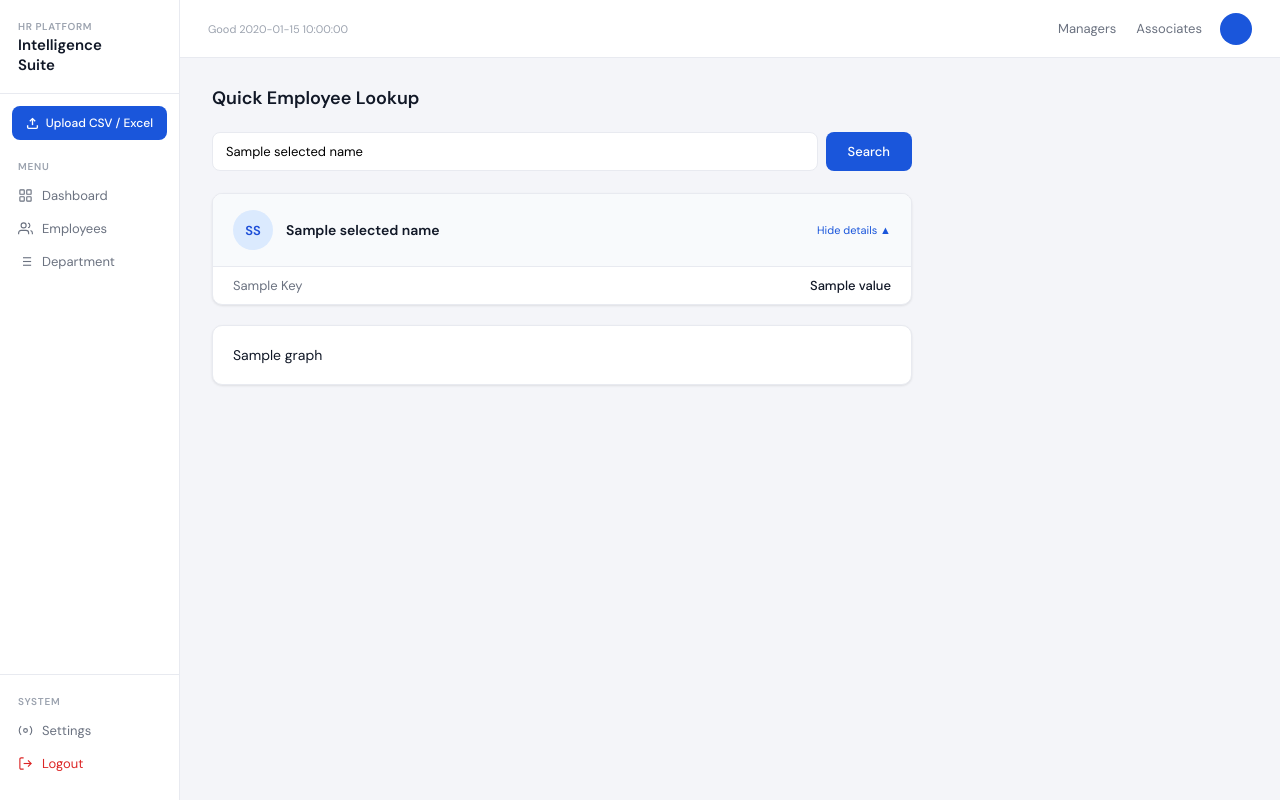
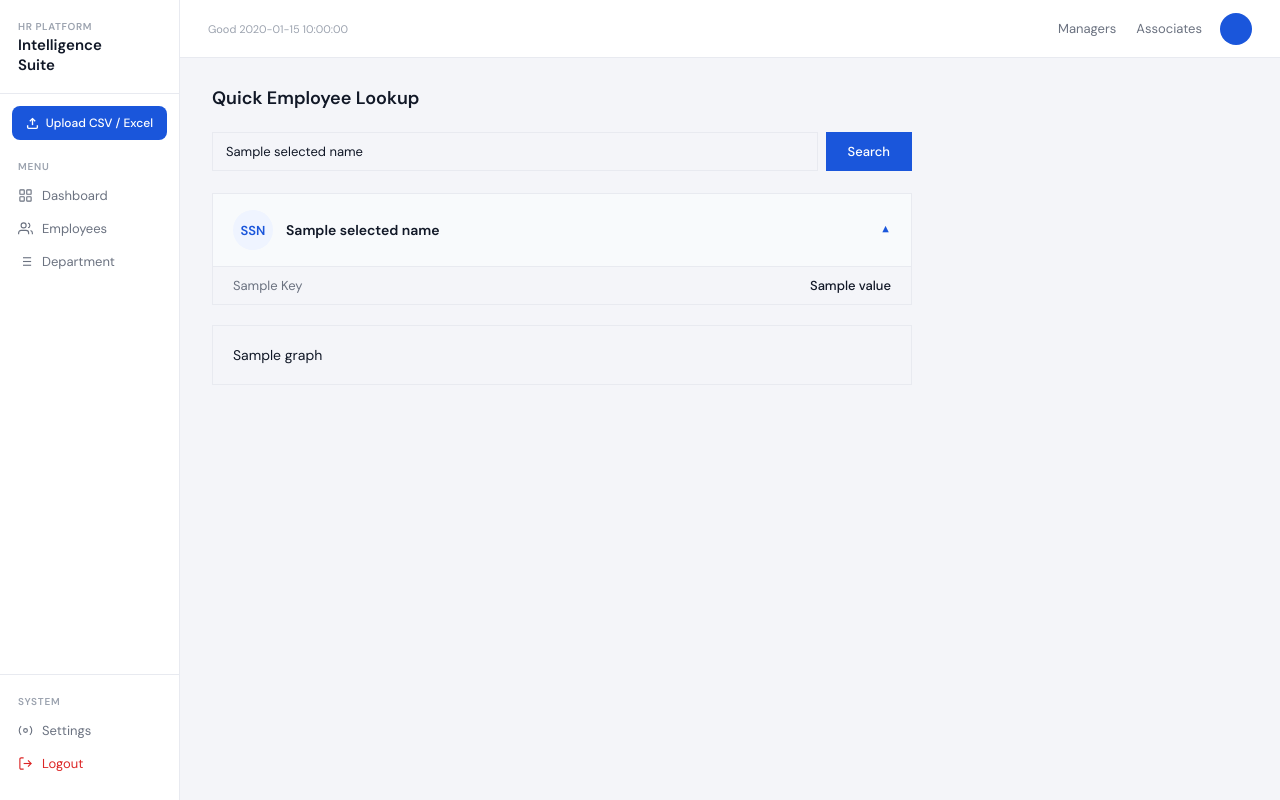
Before and after one commit to AshiMahajan/Employee-Analysis-and-Termination-algo, a Flask app: template templates/associate_insights.html in a window 1280 px wide. Run offline with Flask 3, Linux system fonts and the light colour scheme; the template is opened without the code that fills it: most values are stand-ins (such as "Sample title", 1, 10 or a date in 2020); some libraries are stand-ins or nearby versions.

Commit message:
Refactor associate_insights template UI and details
Polish and modernize the associate_insights.html template: replace hard-coded colors/sizes with CSS variables (radius, surface, blue tones), standardize borders to 0.5px, remove box-shadow usage, and tweak focus/transition timings. Replace the custom JS toggle and manual result body markup with native <details>/<summary> semantics, add a rotating chevron, render avatar initials server-side, and remove the now-unnecessary script. Clean up the datalist rendering (one flat option per name) and adjust copy (placeholder). Minor template/whitespace reorganizations and conditional block realignments for clarity.

```diff
--- a/templates/associate_insights.html
+++ b/templates/associate_insights.html
@@ -12,7 +12,6 @@ block content %}
     color: var(--text);
   }
 
-  /* Search bar */
   .search-bar {
     display: flex;
     gap: 8px;
@@ -21,10 +20,12 @@ block content %}
   .search-bar input {
     flex: 1;
     padding: 10px 13px;
-    border: 1px solid var(--border);
-    border-radius: 8px;
+    border: 0.5px solid var(--border);
+    border-radius: var(--radius-md);
     font-size: 13px;
     font-family: var(--font);
+    background: var(--surface);
+    color: var(--text);
     outline: none;
     transition:
       border-color 0.15s,
@@ -32,52 +33,57 @@ block content %}
   }
   .search-bar input:focus {
     border-color: var(--blue);
-    box-shadow: 0 0 0 3px rgba(26, 86, 219, 0.1);
+    box-shadow: 0 0 0 3px rgba(24, 95, 165, 0.1);
   }
   .search-bar button {
     background: var(--blue);
     color: #fff;
     border: none;
     padding: 10px 22px;
-    border-radius: 8px;
+    border-radius: var(--radius-md);
     font-size: 13px;
     font-family: var(--font);
     cursor: pointer;
     font-weight: 500;
-    transition: background 0.1s;
+    transition: background 0.15s;
   }
   .search-bar button:hover {
     background: var(--blue-dark);
   }
 
-  /* Result card */
   .result-card {
-    background: #fff;
-    border: 1px solid var(--border);
-    border-radius: 10px;
+    background: var(--surface);
+    border: 0.5px solid var(--border);
+    border-radius: var(--radius-lg);
     overflow: hidden;
-    box-shadow: var(--shadow);
     margin-bottom: 20px;
   }
-  .result-head {
+  .result-card summary {
     display: flex;
     align-items: center;
     gap: 13px;
     padding: 16px 20px;
     background: #f8fafc;
-    border-bottom: 1px solid var(--border);
+    border-bottom: 0.5px solid var(--border);
     cursor: pointer;
     user-select: none;
+    list-style: none;
   }
-  .result-head:hover {
+  .result-card summary::-webkit-details-marker {
+    display: none;
+  }
+  .result-card summary::marker {
+    display: none;
+  }
+  .result-card summary:hover {
     background: #f1f3f7;
   }
   .result-avatar {
     width: 40px;
     height: 40px;
     border-radius: 50%;
-    background: #dbeafe;
-    color: #1d4ed8;
+    background: var(--blue-light);
+    color: var(--blue);
     display: flex;
     align-items: center;
     justify-content: center;
@@ -91,22 +97,24 @@ block content %}
     flex: 1;
     color: var(--text);
   }
-  .expand-label {
+  .summary-chevron {
+    flex-shrink: 0;
+    color: var(--blue);
     font-size: 11px;
-    color: var(--blue);
-    flex-shrink: 0;
+    transition: transform 0.2s ease;
+  }
+  details[open] .summary-chevron {
+    transform: rotate(180deg);
   }
 
-  .result-body {
-    display: none;
-  }
   .result-row {
     display: flex;
     justify-content: space-between;
     align-items: center;
     padding: 10px 20px;
-    border-bottom: 1px solid var(--border);
+    border-bottom: 0.5px solid var(--border);
     font-size: 13px;
+    font-family: var(--font);
   }
   .result-row:last-child {
     border-bottom: none;
@@ -139,7 +147,6 @@ block content %}
     color: #16a34a;
   }
 
-  /* Graphs */
   .graphs-section {
     display: flex;
     flex-direction: column;
@@ -147,20 +154,18 @@ block content %}
     margin-bottom: 20px;
   }
   .graph-wrap {
-    background: #fff;
-    border: 1px solid var(--border);
-    border-radius: 10px;
+    background: var(--surface);
+    border: 0.5px solid var(--border);
+    border-radius: var(--radius-lg);
     padding: 20px;
-    box-shadow: var(--shadow);
     overflow-x: auto;
   }
 
-  /* Error / empty */
   .error-box {
     background: #fee2e2;
     color: #dc2626;
     padding: 12px 14px;
-    border-radius: 8px;
+    border-radius: var(--radius-md);
     font-size: 13px;
     margin-bottom: 16px;
   }
@@ -175,46 +180,42 @@ block content %}
 <div class="insights-wrap">
   <div class="page-title">Quick Employee Lookup</div>
 
-  <!--
-    POST to /associate_insights.
-    <datalist> gives native browser dropdown — no JS needed.
-    associate_names list comes from get_associate_names() in the Flask route.
-  -->
   <form method="POST" class="search-bar">
     <input
       type="text"
       name="associate_name"
-      placeholder="Enter associate name..."
+      placeholder="Search by name..."
       list="assocNameList"
       autocomplete="off"
       value="{{ selected_name or '' }}"
       required
     />
+    <!--
+      associate_names is now a flat list of strings: ["Alice Brown", "Peter Smith", ...]
+      One <option> per name, nothing else. Browser matches on what user types.
+    -->
     <datalist id="assocNameList">
       {% for name in associate_names %}
-      <option value="{{ name }}"></option>
-      {% endfor %}
+      <option value="{{ name }}">{% endfor %}</option>
     </datalist>
     <button type="submit">Search</button>
   </form>
 
-  <!-- Error state -->
   {% if insights and insights.error is defined and insights.error %}
   <div class="error-box">{{ insights.error }}</div>
-  {% endif %}
-
-  <!-- Results -->
-  {% if insights and not (insights.error is defined and insights.error) and
-  selected_name %} {% set skip_keys = ['associate_name', '_id'] %}
-
+  {% endif %} {% if insights and not (insights.error is defined and
+  insights.error) and selected_name %} {% set skip_keys = ['associate_name',
+  '_id'] %}
   <div class="result-card">
-    <div class="result-head" onclick="toggleBody()">
-      <div class="result-avatar" id="insAvatar">?</div>
-      <span class="result-name">{{ selected_name }}</span>
-      <span class="expand-label" id="expandLabel">Show details &#9660;</span>
-    </div>
-
-    <div class="result-body" id="resultBody">
+    <details open>
+      <summary>
+        <div class="result-avatar">
+          {{ selected_name.split(' ') | map('first') | join('') | upper |
+          truncate(2, false, '') }}
+        </div>
+        <span class="result-name">{{ selected_name }}</span>
+        <span class="summary-chevron">&#9660;</span>
+      </summary>
       {% for key, value in insights.items() %} {% if key not in skip_keys and
       value %}
       <div class="result-row">
@@ -233,19 +234,11 @@ block content %}
         </span>
       </div>
       {% endif %} {% endfor %}
-    </div>
+    </details>
   </div>
-
   {% elif selected_name and not insights %}
   <div class="empty-hint">No data found for "{{ selected_name }}".</div>
-  {% endif %}
-
-  <!-- Graphs -->
-  <!--
-    graphs_html is a list of Plotly chart HTML strings generated by get_associate_insights().
-    Each chart is rendered inside its own card. Add more chart types by extending that function.
-  -->
-  {% if graphs_html %}
+  {% endif %} {% if graphs_html %}
   <div class="graphs-section">
     {% for graph in graphs_html %}
     <div class="graph-wrap">{{ graph | safe }}</div>
@@ -254,21 +247,4 @@ block content %}
   {% endif %}
 </div>
 
-<script>
-  function toggleBody() {
-    const b = document.getElementById('resultBody');
-    const l = document.getElementById('expandLabel');
-    const open = b.style.display === 'block';
-    b.style.display = open ? 'none' : 'block';
-    l.innerHTML = open ? 'Show details &#9660;' : 'Hide details &#9650;';
-  }
-
-  /* Auto-expand and set avatar initials if results are present */
-  {% if insights and selected_name and not (insights.error is defined and insights.error) %}
-  toggleBody();
-  const _n = "{{ selected_name }}";
-  document.getElementById('insAvatar').textContent = _n.split(' ').map(x => x[0]).join('').slice(0,2).toUpperCase();
-  {% endif %}
-</script>
-
 {% endblock %}
```
